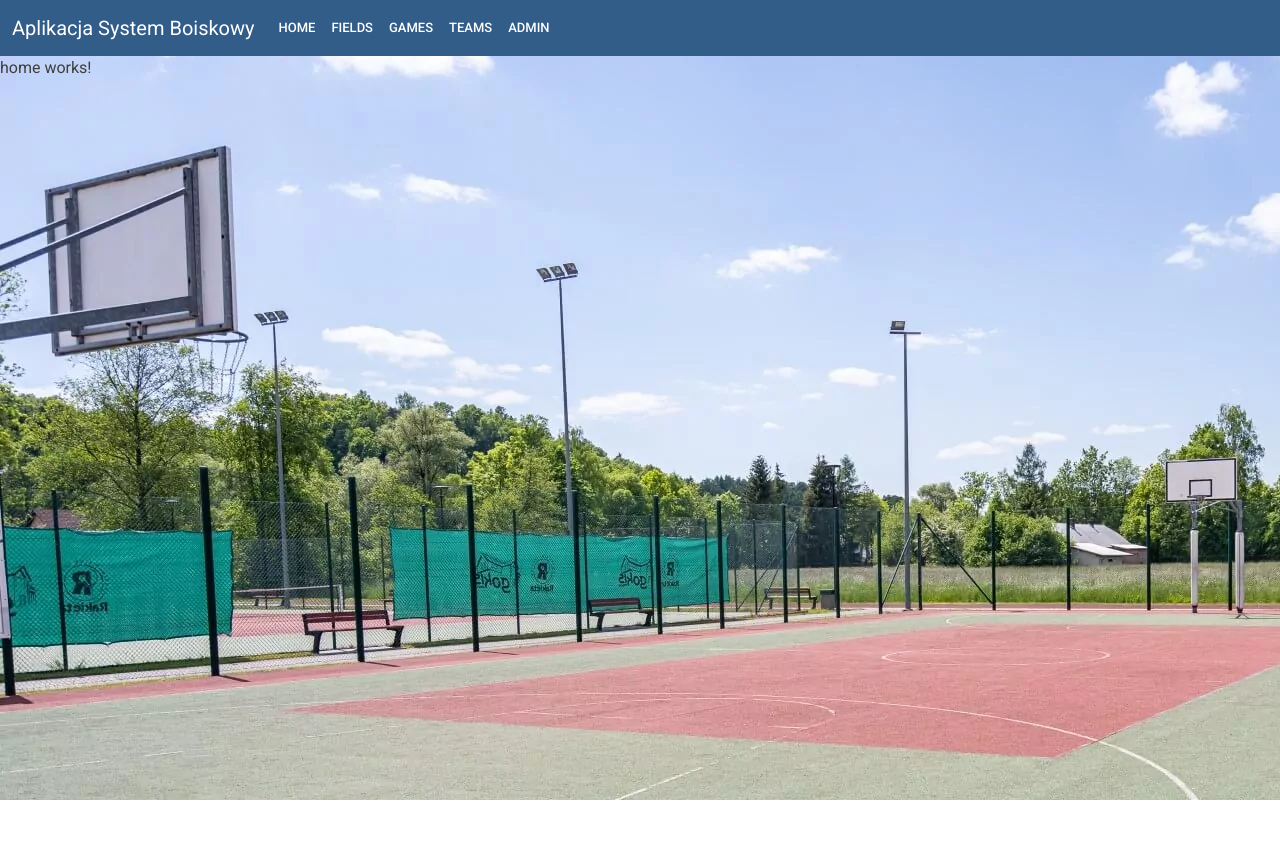
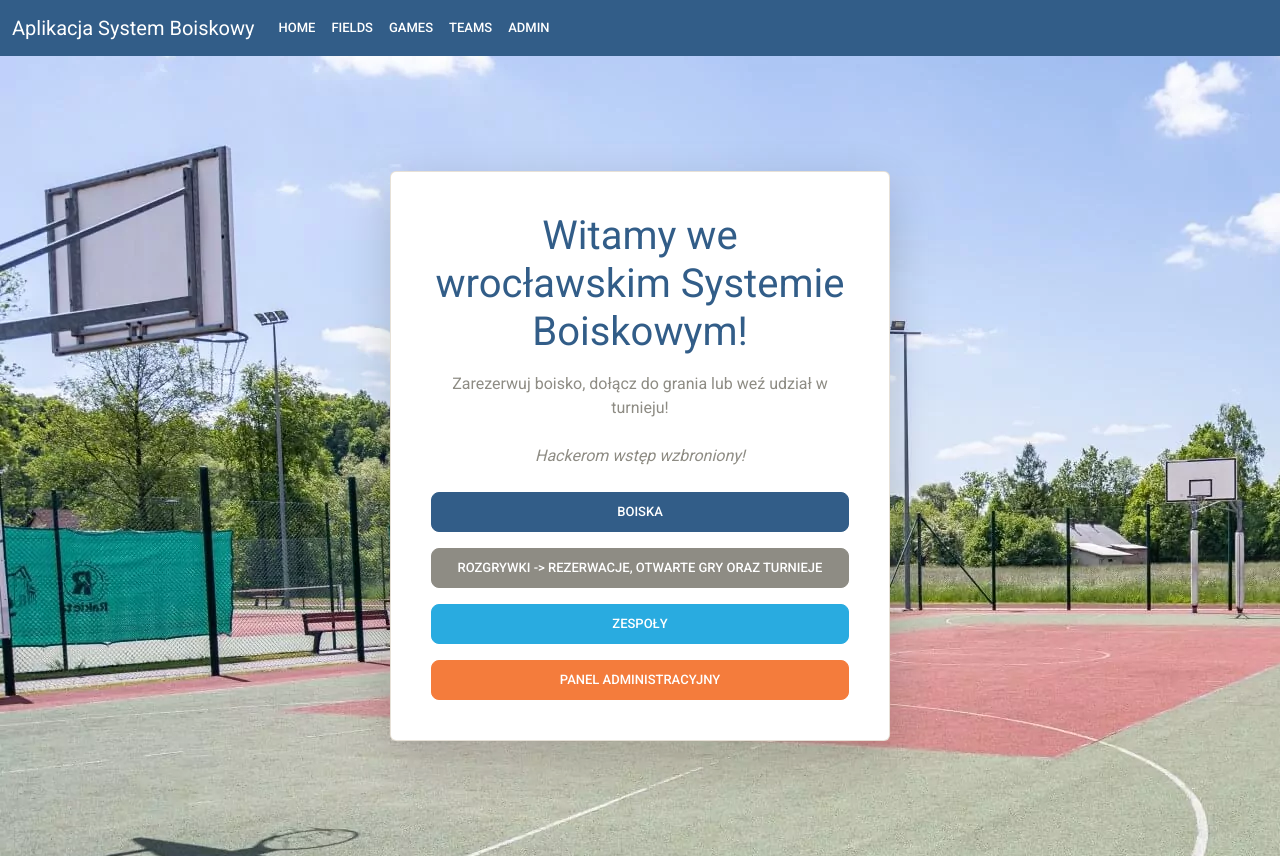
Before and after one commit to KGebski0036/Boisko_PWR, an Angular app in the folder frontend/: page / in a window 1280 px wide. Before the commit the page ends 800 px from the top, so only its background shows below. Built offline with nearby package versions, Linux system fonts and the light colour scheme.

Commit message:
Zrobiona główna strona według projektu: teskt powitalny, zabezpieczenie i działające przyciski do podstron

```diff
--- a/frontend/src/app/pages/home/home.component.html
+++ b/frontend/src/app/pages/home/home.component.html
@@ -1 +1,15 @@
-<p>home works!</p>
+<div class="d-flex justify-content-center align-items-center min-vh-100">
+  <div class="card shadow-lg p-4" style="min-width: 340px; max-width: 500px;">
+    <div class="card-body text-center">
+      <h1 class="card-title mb-3 text-primary">Witamy we wrocławskim Systemie Boiskowym!</h1>
+      <p class="card-text mb-4 text-secondary">Zarezerwuj boisko, dołącz do grania lub weź udział w turnieju!</p>
+      <p class="card-text mb-4 text-secondary"><i>Hackerom wstęp wzbroniony!</i></p>
+      <div class="d-grid gap-3">
+        <a routerLink="/fields" class="btn btn-primary btn-lg">Boiska</a>
+        <a routerLink="/games" class="btn btn-secondary btn-lg">Rozgrywki -> rezerwacje, otwarte gry oraz turnieje</a>
+        <a routerLink="/teams" class="btn btn-info btn-lg text-white">Zespoły</a>
+        <a routerLink="/admin" class="btn btn-warning btn-lg">Panel administracyjny</a>
+      </div>
+    </div>
+  </div>
+</div>
--- a/frontend/src/app/pages/home/home.component.ts
+++ b/frontend/src/app/pages/home/home.component.ts
@@ -1,8 +1,10 @@
 import { Component } from '@angular/core';
+import { RouterModule, RouterOutlet } from '@angular/router';
+
 
 @Component({
   selector: 'app-home',
-  imports: [],
+  imports: [RouterOutlet, RouterModule],
   templateUrl: './home.component.html',
   styleUrl: './home.component.css'
 })
```
